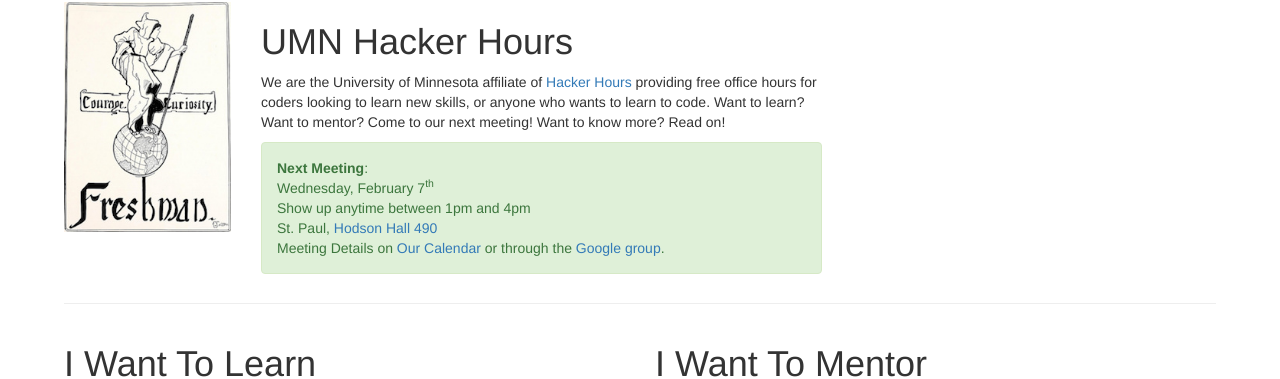
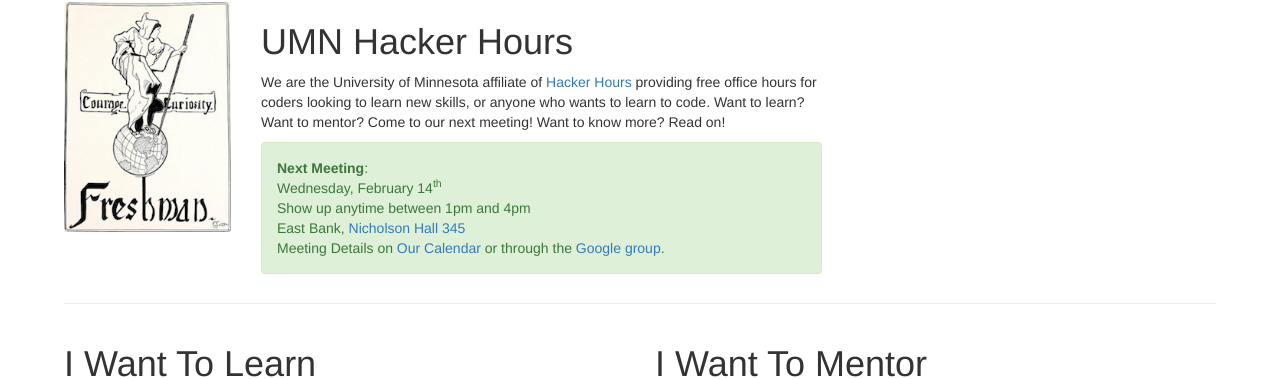
Before and after one commit to umnhackerhours/umnhackerhours.github.io, a Jekyll site: the page built from index.markdown, in a window 1280 px wide. Shown: the part 102-481 px from the top of the page. Built offline with Jekyll 4.4.1, drawn with Linux system fonts in a browser that asks for light colours.

Commit message:
2018-02-14

```diff
--- a/index.markdown
+++ b/index.markdown
@@ -13,13 +13,13 @@ description: Home
       <div class="alert alert-success" role="alert">
         <a class="anchor" id="next_meeting"></a>
         <strong>Next Meeting</strong>:<br />
-        Wednesday, February 7<sup>th</sup><br />
+        Wednesday, February 14<sup>th</sup><br />
         Show up anytime between 1pm and 4pm<br />
         <!-- East Bank, <a href="https://roomsearch.umn.edu/roomsearch/#/rooms/6b2fc4e1-60f0-4d06-adb3-f2c58e314c6c">Nicholson Hall 345</a><br /> -->
         <!-- West Bank, <a href="https://roomsearch.umn.edu/roomsearch/#/rooms/69098659-4825-45b7-96d5-902f6b428017">Humphrey 50A (Computer Lab)</a><br /> -->
         <!-- St. Paul, <a href="https://roomsearch.umn.edu/roomsearch/#/rooms/c0619129-43e2-495e-98e3-5868ea0cc817">Hodson Hall 490</a><br /> -->
 
-        St. Paul, <a href="https://roomsearch.umn.edu/roomsearch/#/rooms/c0619129-43e2-495e-98e3-5868ea0cc817">Hodson Hall 490</a><br />
+        East Bank, <a href="https://roomsearch.umn.edu/roomsearch/#/rooms/6b2fc4e1-60f0-4d06-adb3-f2c58e314c6c">Nicholson Hall 345</a><br />
         Meeting Details on <a href="https://www.google.com/calendar/embed?src=umn.edu_ii9odmho4m63bsq19879mu0iis%40group.calendar.google.com&ctz=America/Chicago">Our Calendar</a> or through the <a href='https://groups.google.com/a/umn.edu/d/hackerhours'>Google group</a>.
       </div>
     </div>
```
